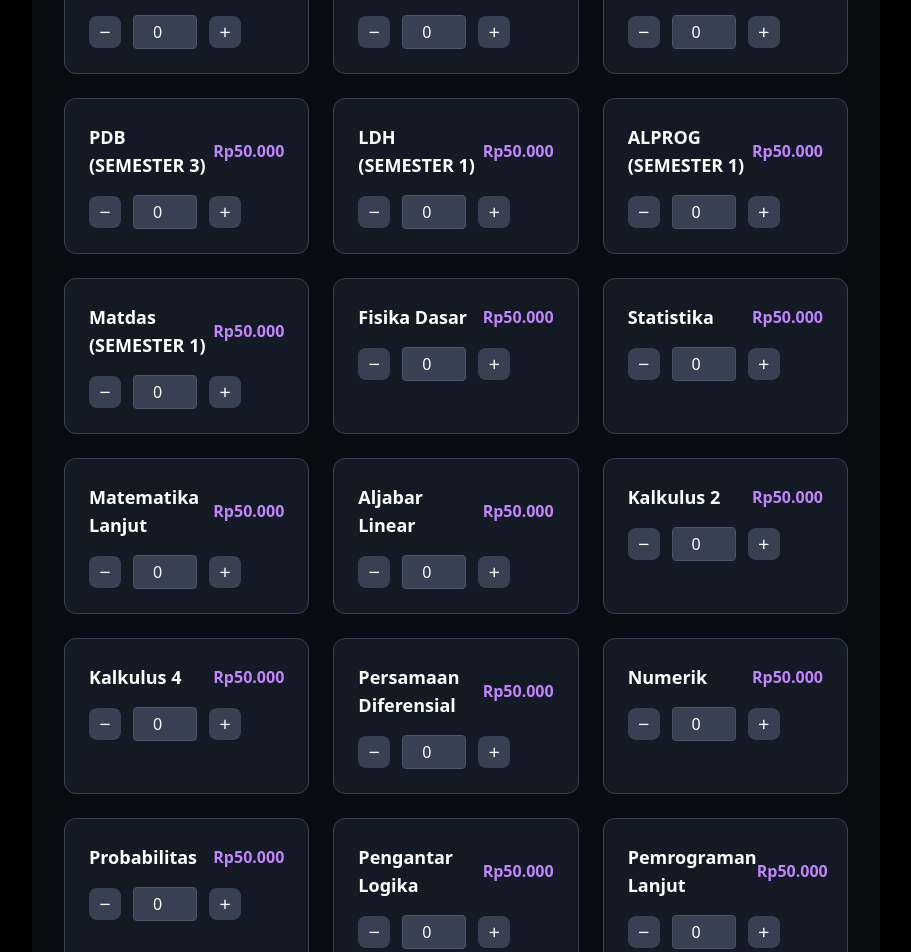
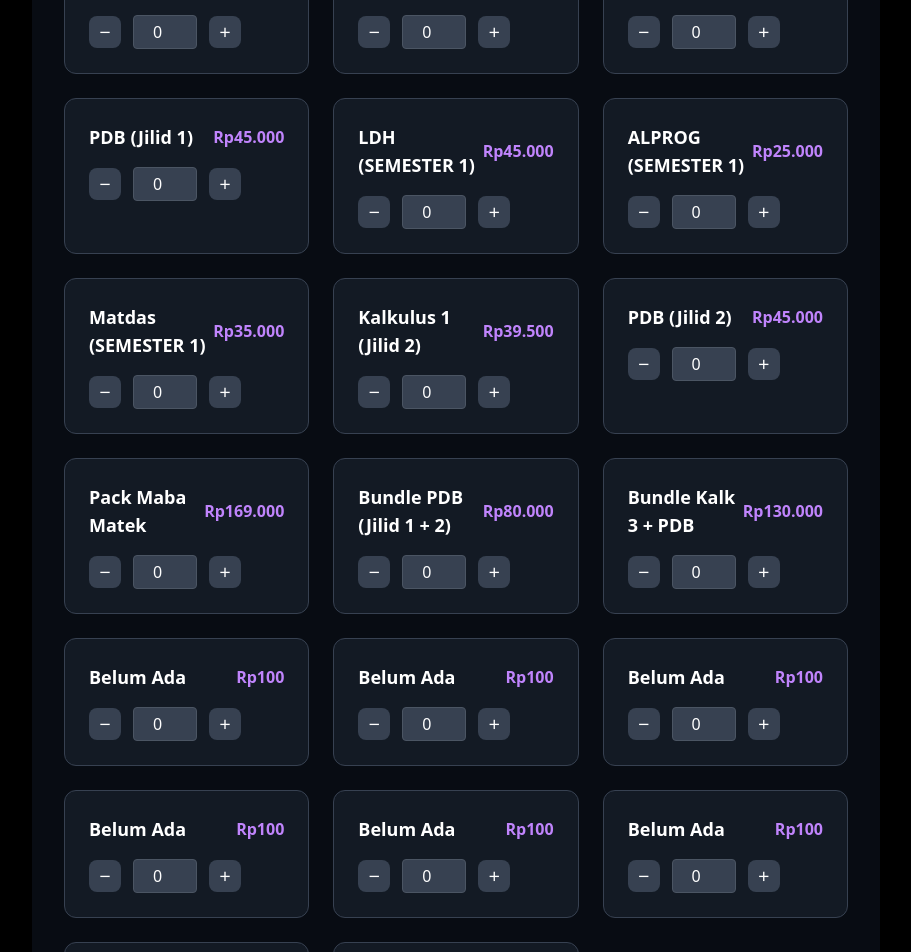
Before and after one commit to FeynmanProject/feynmanbookstore.github.io, a Next.js app: page /order in a window 1280 px wide. Shown: the part 840-1792 px from the top of the page, without its empty margins (184-1095 px from the left). Built offline with nearby package versions, Linux system fonts and the light colour scheme.

Commit message:
Update page.tsx

```diff
--- a/app/order/page.tsx
+++ b/app/order/page.tsx
@@ -5,28 +5,28 @@ import { useState } from 'react';
 import Link from 'next/link';
 
 const books = [
-  { id: 'bukuA', name: 'Kalkulus 1 (SEMESTER 1)', price: 50000 },
-  { id: 'bukuB', name: 'Kalkulus 3 (SEMESTER 3)', price: 50000 },
-  { id: 'bukuC', name: 'ALE (SEMESTER 1)', price: 50000 },
-  { id: 'bukuD', name: 'PDB (SEMESTER 3)', price: 50000 },
-  { id: 'bukuE', name: 'LDH (SEMESTER 1)', price: 50000 },
-  { id: 'bukuF', name: 'ALPROG (SEMESTER 1)', price: 50000 },
-  { id: 'bukuG', name: 'Matdas (SEMESTER 1)', price: 50000 },
+  { id: 'bukuA', name: 'Kalkulus 1 (Jilid 1)', price: 39500 },
+  { id: 'bukuB', name: 'Kalkulus 3 (SEMESTER 3)', price: 60000 },
+  { id: 'bukuC', name: 'ALE (SEMESTER 1)', price: 32000 },
+  { id: 'bukuD', name: 'PDB (Jilid 1)', price: 45000 },
+  { id: 'bukuE', name: 'LDH (SEMESTER 1)', price: 45000 },
+  { id: 'bukuF', name: 'ALPROG (SEMESTER 1)', price: 25000 },
+  { id: 'bukuG', name: 'Matdas (SEMESTER 1)', price: 35000 },
 
   // Tambahan 13 buku
-  { id: 'bukuH',  name: 'Fisika Dasar', price: 50000 },
-  { id: 'bukuI',  name: 'Statistika', price: 50000 },
-  { id: 'bukuJ',  name: 'Matematika Lanjut', price: 50000 },
-  { id: 'bukuK',  name: 'Aljabar Linear', price: 50000 },
-  { id: 'bukuL',  name: 'Kalkulus 2', price: 50000 },
-  { id: 'bukuM',  name: 'Kalkulus 4', price: 50000 },
-  { id: 'bukuN',  name: 'Persamaan Diferensial', price: 50000 },
-  { id: 'bukuO',  name: 'Numerik', price: 50000 },
-  { id: 'bukuP',  name: 'Probabilitas', price: 50000 },
-  { id: 'bukuQ',  name: 'Pengantar Logika', price: 50000 },
-  { id: 'bukuR',  name: 'Pemrograman Lanjut', price: 50000 },
-  { id: 'bukuS',  name: 'Machine Learning', price: 50000 },
-  { id: 'bukuT',  name: 'Data Science', price: 50000 }
+  { id: 'bukuH',  name: 'Kalkulus 1 (Jilid 2)', price: 39500 },
+  { id: 'bukuI',  name: 'PDB (Jilid 2)', price: 45000 },
+  { id: 'bukuJ',  name: 'Pack Maba Matek', price: 169000 },
+  { id: 'bukuK',  name: 'Bundle PDB (Jilid 1 + 2)', price: 80000 },
+  { id: 'bukuL',  name: 'Bundle Kalk 3 + PDB', price: 130000 },
+  { id: 'bukuM',  name: 'Belum Ada', price: 100 },
+  { id: 'bukuN',  name: 'Belum Ada', price: 100 },
+  { id: 'bukuO',  name: 'Belum Ada', price: 100 },
+  { id: 'bukuP',  name: 'Belum Ada', price: 100 },
+  { id: 'bukuQ',  name: 'Belum Ada', price: 100 },
+  { id: 'bukuR',  name: 'Belum Ada', price: 100 },
+  { id: 'bukuS',  name: 'Belum Ada', price: 100 },
+  { id: 'bukuT',  name: 'Belum Ada', price: 100 }
 ];
 
 const formatRupiah = (amount: number): string => {
```
